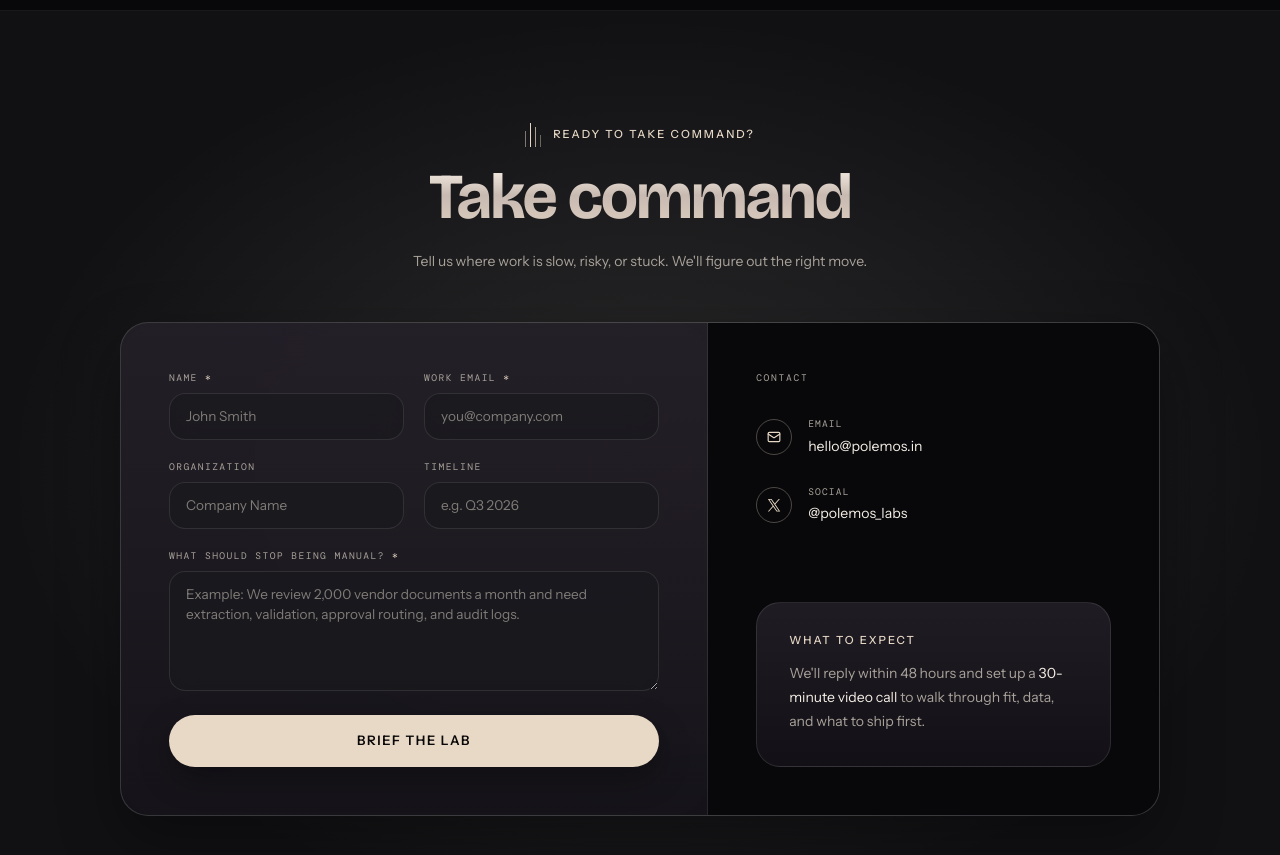
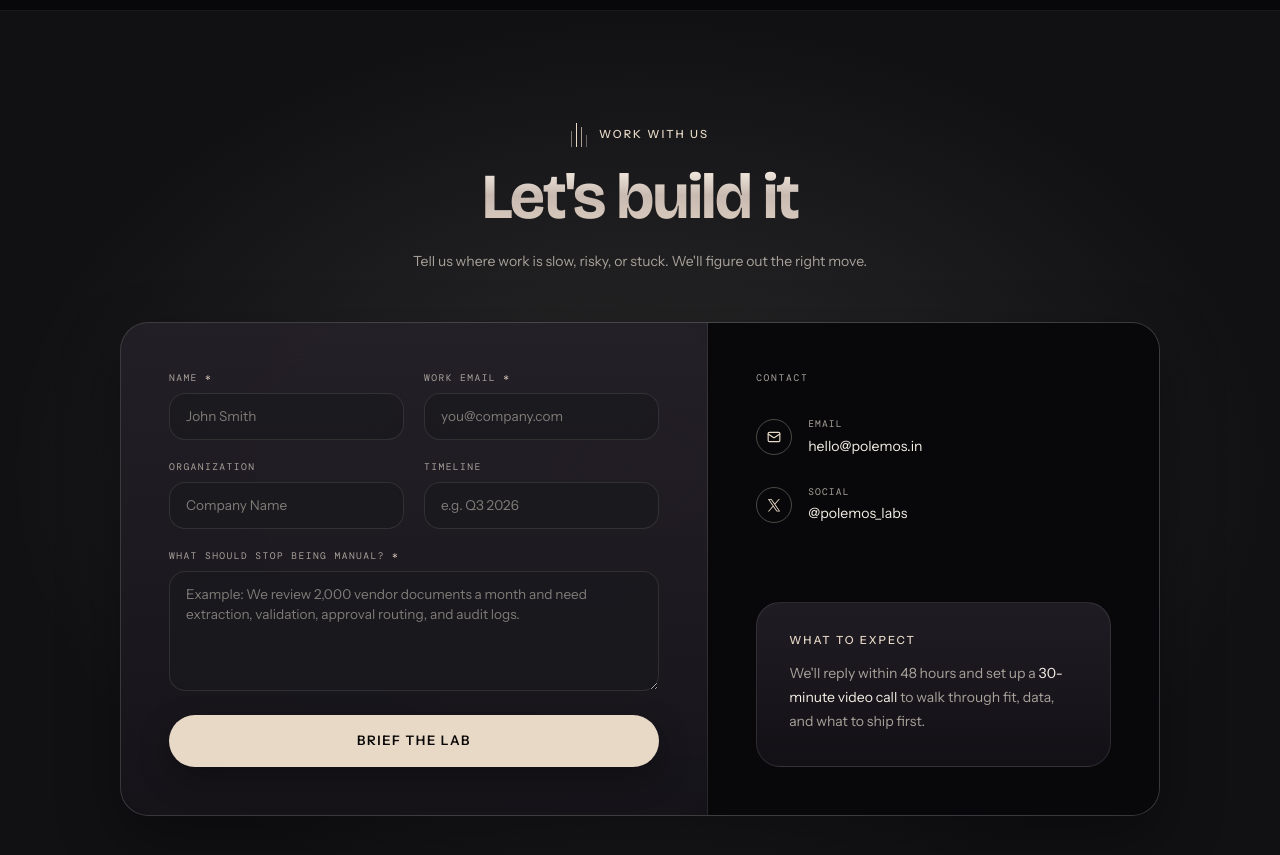
Before and after one commit to Sachinkry/polemos, a React (Vite) app: page / in a window 1280 px wide. Shown: the part 5340-6195 px from the top of the page. Built offline with nearby package versions, Linux system fonts and the light colour scheme.

Commit message:
Reword contact section to remove "command" repetition

```diff
--- a/src/components/PolemosLanding.tsx
+++ b/src/components/PolemosLanding.tsx
@@ -437,8 +437,8 @@ const PolemosLanding = () => {
 
           {/* Header */}
           <div data-reveal className="polemos-reveal mb-12 text-center">
-            <SectionLabel>Ready to take command?</SectionLabel>
-            <h2 className="t-h2 text-gradient-neutral mx-auto">Take command</h2>
+            <SectionLabel>Work with us</SectionLabel>
+            <h2 className="t-h2 text-gradient-neutral mx-auto">Let's build it</h2>
             <p className="t-body-sm mx-auto mt-5 max-w-[60ch] text-warm-muted">
               Tell us where work is slow, risky, or stuck. We'll figure out the right move.
             </p>
```
